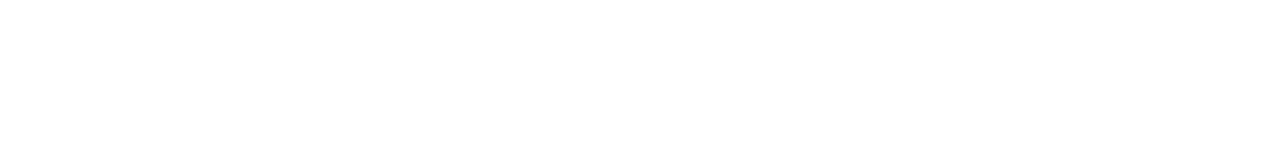
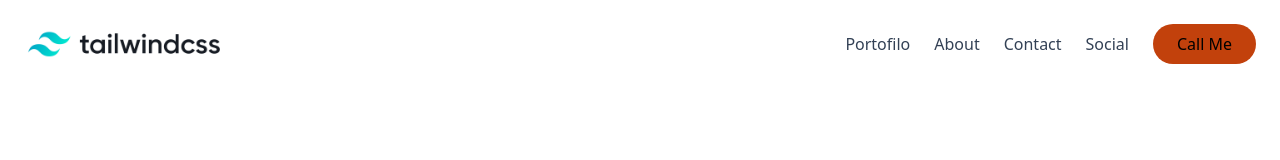
Before and after one commit to mohamedeld/tailwind-css-project, a website: page index.html in a window 1280 px wide. Drawn offline with Linux system fonts and the light colour scheme.

Commit message:
add navbar section

```diff
--- a/index.html
+++ b/index.html
@@ -3,9 +3,24 @@
 <head>
     <meta charset="UTF-8">
     <meta name="viewport" content="width=device-width, initial-scale=1.0">
+    <link rel="stylesheet" href="./dist/style.css">
     <title>Tailwind css</title>
+
 </head>
 <body>
-
+    <nav class="container mx-auto p-6">
+        <div class="flex items-center justify-between">
+            <div>
+                <img src="./dist/imgs/logo-light.png" alt="logo" width="200px">
+            </div>
+            <div class="hidden md:flex items-center justify-center space-x-6">
+                <a href="#" class="text-slate-700 hover:text-slate-900">Portofilo</a>
+                <a href="#" class="text-slate-700 hover:text-slate-900">About</a>
+                <a href="#" class="text-slate-700 hover:text-slate-900">Contact</a>
+                <a href="#" class="text-slate-700 hover:text-slate-900">Social</a>
+                <a href="#" class="py-2 px-6 rounded-full bg-orange-700 hover:bg-slate-900">Call Me</a>
+            </div>
+        </div>
+    </nav>
 </body>
 </html>
--- /dev/null
+++ b/src/input.css
@@ -0,0 +1,3 @@
+@tailwind base;
+@tailwind components;
+@tailwind utilities;
--- /dev/null
+++ b/tailwind.config.js
@@ -0,0 +1,8 @@
+/** @type {import('tailwindcss').Config} */
+module.exports = {
+  content: ["./*.html"],
+  theme: {
+    extend: {},
+  },
+  plugins: [],
+}
```
Also changed, not shown: package.json (added, +16 -0 lines), dist/imgs/logo-light.png (added), dist/style.css (added), 1 other file.
